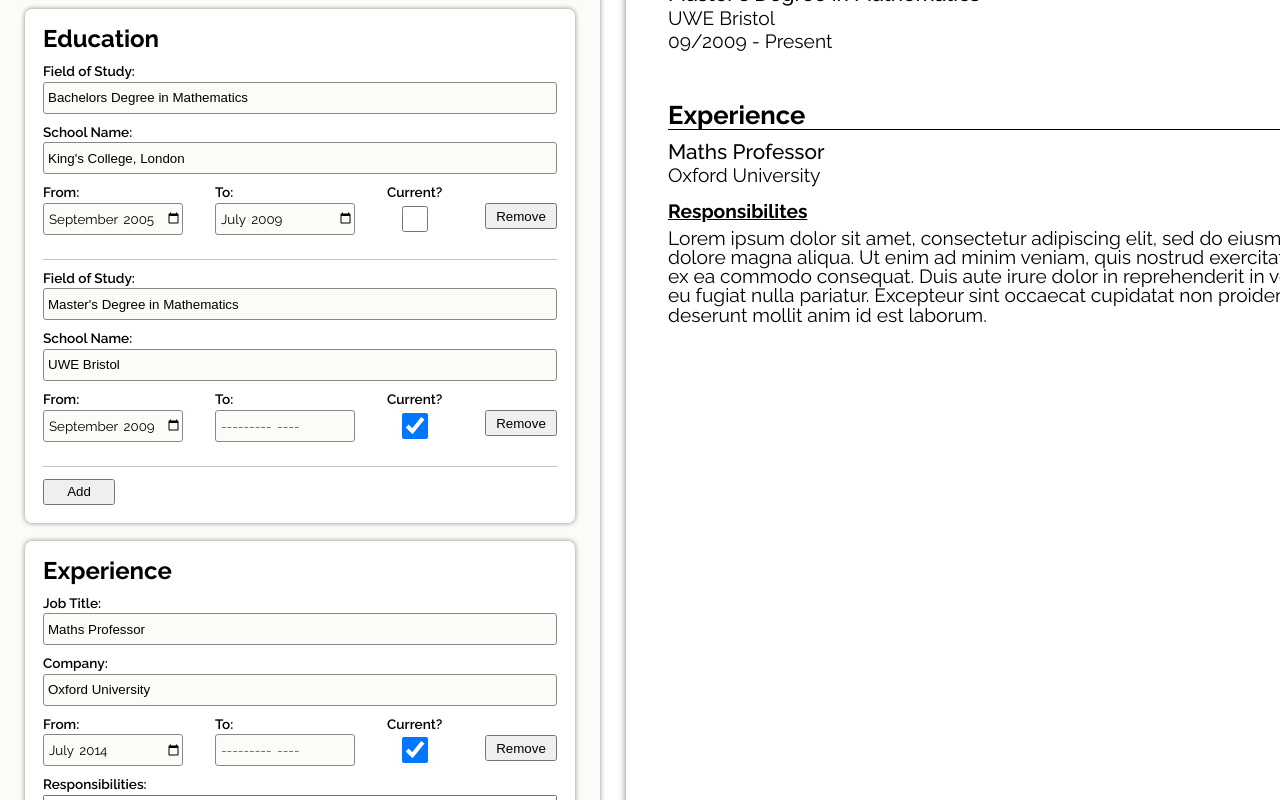
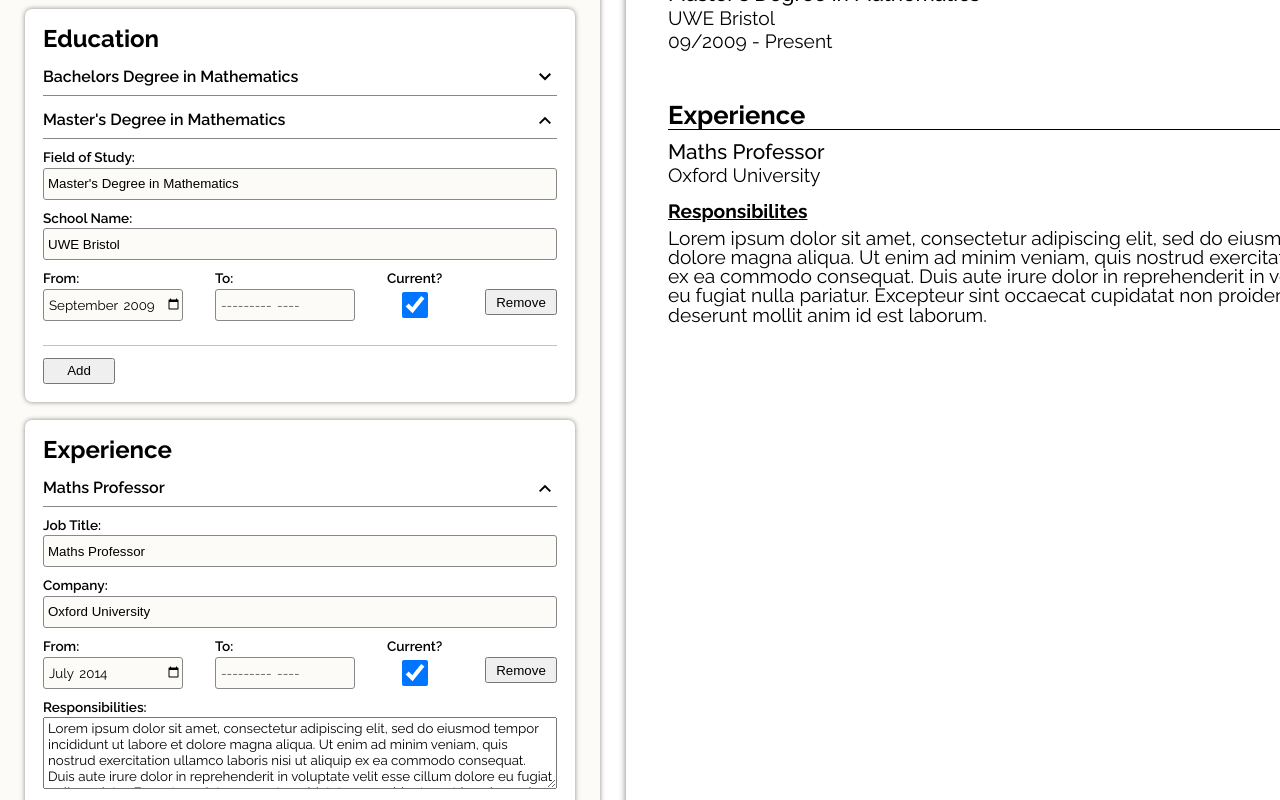
Before and after one commit to mikeplant/cv-builder, a React (Vite) app: page / in a window 1280 px wide. Shown: the part 520-1320 px from the top of the page. Built offline with nearby package versions, Linux system fonts and the light colour scheme.

Commit message:
Add collapsable sections feature

```diff
--- a/src/App.jsx
+++ b/src/App.jsx
@@ -78,6 +78,19 @@ function App() {
       obj.isCurrent = obj.isCurrent ? false : true;
       setExperience(updatedArr);
     },
+    // Collapsable Funcs
+    toggleCollapsedEducation: (id) => {
+      const updatedArr = [...education];
+      const obj = getObjById(updatedArr, id);
+      obj.isCollapsed = obj.isCollapsed ? false : true;
+      setEducation(updatedArr);
+    },
+    toggleCollapsedExperience: (id) => {
+      const updatedArr = [...experience];
+      const obj = getObjById(updatedArr, id);
+      obj.isCollapsed = obj.isCollapsed ? false : true;
+      setExperience(updatedArr);
+    },
   };
 
   return (
--- a/src/components/Education.jsx
+++ b/src/components/Education.jsx
@@ -12,6 +12,7 @@ function Education({ education, onChange }) {
       startDate: "",
       endDate: "",
       isCurrent: "",
+      isCollapsed: "",
     };
     onChange.addEducation(newEducation);
   }
@@ -20,7 +21,27 @@ function Education({ education, onChange }) {
     <div className="form-inner-section">
       <legend>Education</legend>
       {education.map((edu) => (
-        <EducationSection key={edu.id} edu={edu} onChange={onChange} />
+        <div key={edu.id}>
+          <div className="section-title-container">
+            <h2>{edu.study}</h2>
+            <svg
+              onClick={() => onChange.toggleCollapsedEducation(edu.id)}
+              className="collapsable-svg push-right"
+              xmlns="http://www.w3.org/2000/svg"
+              height="24"
+              viewBox="0 -960 960 960"
+              width="24"
+              transform={edu.isCollapsed ? "" : "rotate(180)"}
+            >
+              <path d="M480-345 240-585l56-56 184 184 184-184 56 56-240 240Z" />
+            </svg>
+          </div>
+          {edu.isCollapsed ? (
+            ""
+          ) : (
+            <EducationSection edu={edu} onChange={onChange} />
+          )}
+        </div>
       ))}
 
       <div className="education-btn-container">
--- a/src/components/EducationSection.jsx
+++ b/src/components/EducationSection.jsx
@@ -12,6 +12,7 @@ function EducationSection({ edu, onChange }) {
           onChange={(e) => onChange.updateEducationField(e, edu.id)}
         ></input>
       </label>
+
       <label>
         School Name:
         <input
--- a/src/components/Experience.jsx
+++ b/src/components/Experience.jsx
@@ -21,7 +21,27 @@ function Experience({ experience, onChange }) {
     <div className="form-inner-section">
       <legend>Experience</legend>
       {experience.map((exp) => (
-        <ExperienceSection key={exp.id} exp={exp} onChange={onChange} />
+        <div key={exp.id}>
+          <div className="section-title-container">
+            <h2>{exp.title}</h2>
+            <svg
+              onClick={() => onChange.toggleCollapsedExperience(exp.id)}
+              className="collapsable-svg push-right"
+              xmlns="http://www.w3.org/2000/svg"
+              height="24"
+              viewBox="0 -960 960 960"
+              width="24"
+              transform={exp.isCollapsed ? "" : "rotate(180)"}
+            >
+              <path d="M480-345 240-585l56-56 184 184 184-184 56 56-240 240Z" />
+            </svg>
+          </div>
+          {exp.isCollapsed ? (
+            ""
+          ) : (
+            <ExperienceSection exp={exp} onChange={onChange} />
+          )}
+        </div>
       ))}
 
       <div className="education-btn-container">
--- a/src/demoData.js
+++ b/src/demoData.js
@@ -15,6 +15,7 @@ const demoData = {
       startDate: "2005-09",
       endDate: "2009-07",
       isCurrent: false,
+      isCollapsed: true,
     },
     {
       id: uuidv4(),
@@ -23,6 +24,7 @@ const demoData = {
       startDate: "2009-09",
       endDate: "",
       isCurrent: true,
+      isCollapsed: false,
     },
   ],
   experience: [
@@ -33,6 +35,7 @@ const demoData = {
       startDate: "2014-07",
       endDate: "",
       isCurrent: true,
+      isCollapsed: false,
       responsibilities:
         "Lorem ipsum dolor sit amet, consectetur adipiscing elit, sed do eiusmod tempor incididunt ut labore et dolore magna aliqua. Ut enim ad minim veniam, quis nostrud exercitation ullamco laboris nisi ut aliquip ex ea commodo consequat. Duis aute irure dolor in reprehenderit in voluptate velit esse cillum dolore eu fugiat nulla pariatur. Excepteur sint occaecat cupidatat non proident, sunt in culpa qui officia deserunt mollit anim id est laborum.",
     },
--- a/src/index.css
+++ b/src/index.css
@@ -15,7 +15,8 @@
 input[type="checkbox"]:hover,
 button:hover,
 label:hover,
-.color-input:hover {
+.color-input:hover,
+.collapsable-svg:hover {
   cursor: pointer;
 }
 
@@ -169,3 +170,15 @@ footer {
   grid-row: 3;
   grid-column: 1 / -1;
 }
+
+.section-title-container {
+  display: flex;
+  align-items: center;
+  padding-bottom: 6px;
+  margin-bottom: 12px;
+  font-weight: 600;
+  border-bottom: 1px solid #888;
+}
+
+.collapsable-svg {
+}
```
Also changed, not shown: src/assets/img/expand_more_FILL0_wght400_GRAD0_opsz24.svg (added).
